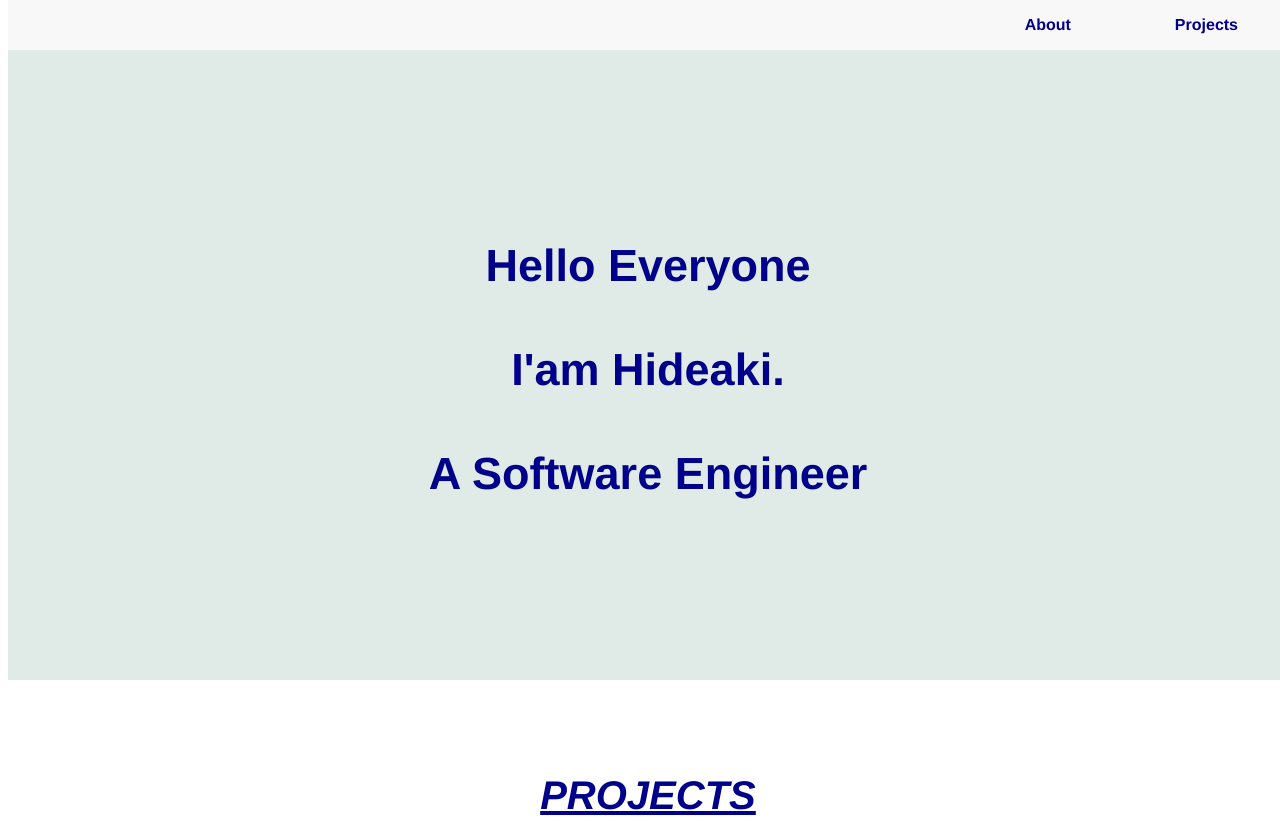
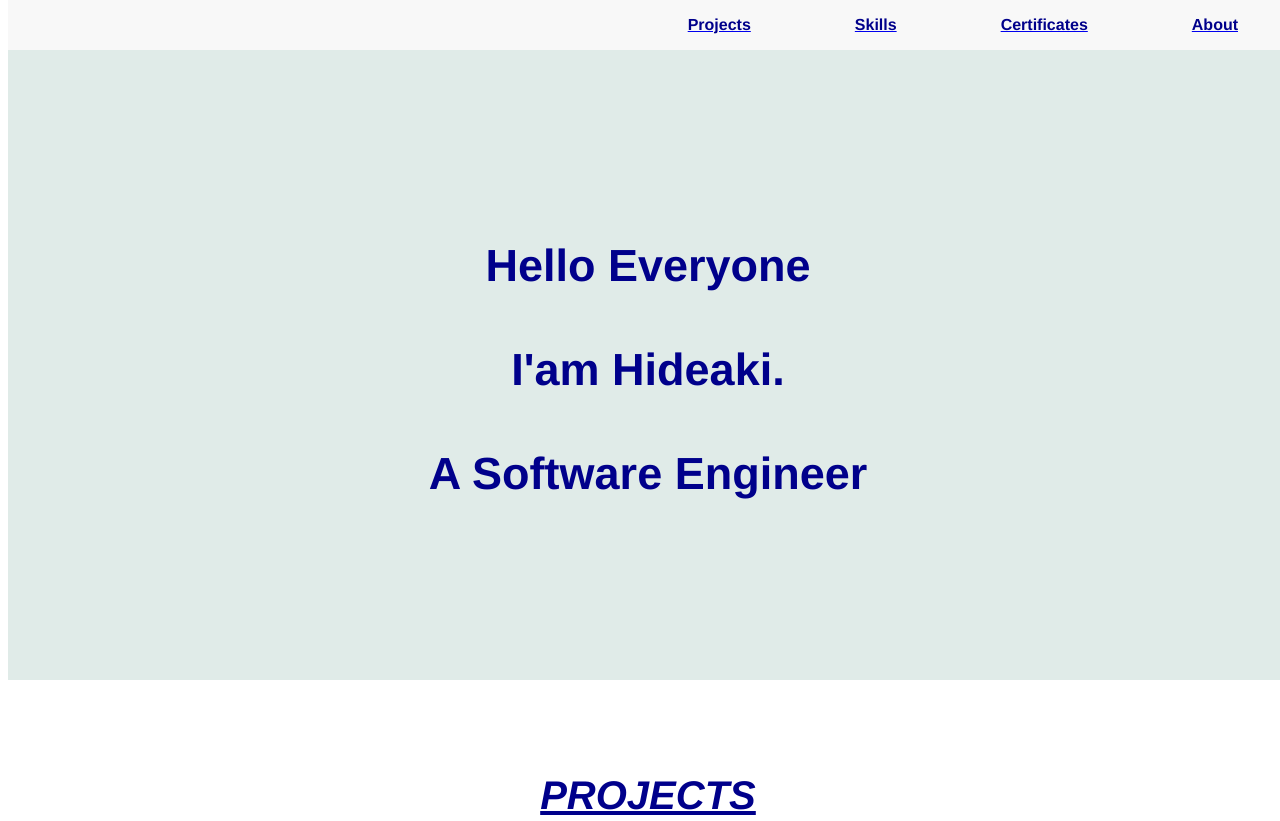
Before and after one commit to gadenahi/portfolio, a plain HTML site: page index.html in a window 1280 px wide. Shown: the top 821 px of the page. Drawn offline with nearby package versions, Linux system fonts and the light colour scheme.

Commit message:
updated html

```diff
--- a/index.css
+++ b/index.css
@@ -13,7 +13,7 @@ body {
 }
 
 #navbar a{
-    text-decoration: none;
+    /* text-decoration: none; */
     display: inline-block;
     margin: 0 50px;
 }
--- a/index.html
+++ b/index.html
@@ -24,15 +24,18 @@
 <body>
     <nav id="navbar">
         <ul>
-            <a class="nav-link" href="#Contact">
-                <li>About</li>
-            </a>
             <a class="nav-link" href="#projects">
                 <li>Projects</li>
             </a>
-            <!-- <a class="nav-link" href="#Contact">
-                <li>Contact</li>
-            </a> -->
+            <a class="nav-link" href="#skills">
+                <li>Skills</li>
+            </a>
+            <a class="nav-link" href="#certificates">
+                <li>Certificates</li>
+            </a>
+            <a class="nav-link" href="#contact">
+                <li>About</li>
+            </a>
         </ul>
     </nav>
     <main id="main">
@@ -330,8 +333,8 @@
             </div>
             <div class="fadeIn">
                 <p>Please contact</p>
-                <a href="https://github.com/gadenahi"><img src="./static/GitHub-Mark-64px.png" alt="Github"></a>
-                <a href="https://www.linkedin.com/in/hideaki-nagaya/"><img src="./static/LI-In-Bug.png" alt="Linkedin"
+                <a href="https://github.com/gadenahi" target="_blank"><img src="./static/GitHub-Mark-64px.png" alt="Github"></a>
+                <a href="https://www.linkedin.com/in/hideaki-nagaya/" target="_blank"><img src="./static/LI-In-Bug.png" alt="Linkedin"
                         　width="64" height="64"></a>
             </div>
         </section>
```
